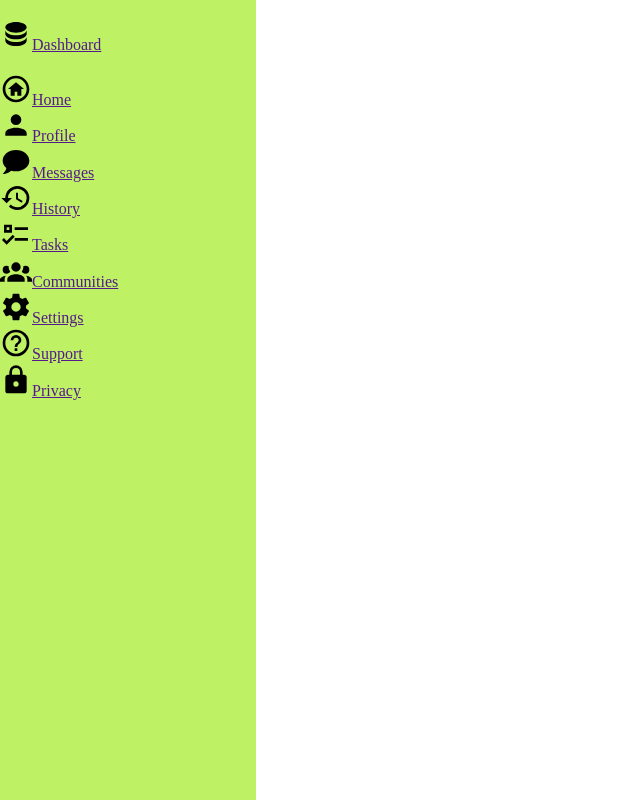
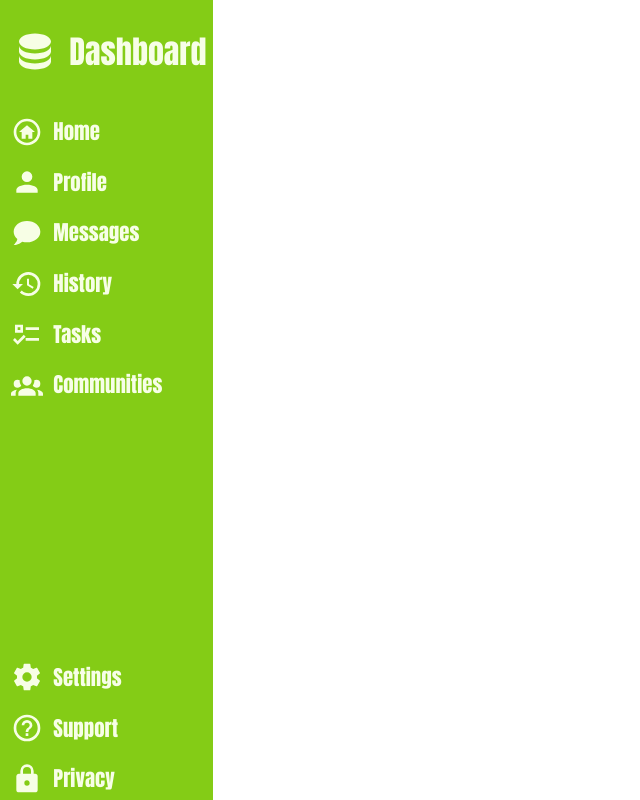
Before and after one commit to JacobRane/admin-dashboard, a plain HTML site: page index.html in a window 1280 px wide. Shown: the whole page, without its empty margins (0-640 px from the left). Drawn offline with Linux system fonts and the light colour scheme.

Commit message:
Finish the sidebar

```diff
--- a/index.html
+++ b/index.html
@@ -9,16 +9,16 @@
 <body>
     <div class="sidebar">
 
-        <div class="dashboard"><a href=""><img src="media/database.svg" alt="Icon of a dashboard">Dashboard</a></div>
-        <div><a href=""><img src="media/home-circle-outline.svg" alt="">Home</a></div>
-        <div><a href=""><img src="media/account.svg" alt="">Profile</a></div>
-        <div><a href=""><img src="media/chat.svg" alt="">Messages</a></div>
-        <div><a href=""><img src="media/history.svg" alt="">History</a></div>
-        <div><a href=""><img src="media/format-list-checks.svg" alt="">Tasks</a></div>
-        <div><a href=""><img src="media/account-group.svg" alt="">Communities</a></div>
-        <div><a href=""><img src="media/cog.svg" alt="">Settings</a></div>
-        <div><a href=""><img src="media/help-circle-outline.svg" alt="">Support</a></div>
-        <div><a href=""><img src="media/lock.svg" alt="">Privacy</a></div>
+        <div class="dashboard"><a href=""><img src="media/database.svg" alt="Icon of a dashboard"><span>Dashboard</span></a></div>
+        <div class="home"><a href=""><img src="media/home-circle-outline.svg" alt=""><span>Home</span></a></div>
+        <div><a href=""><img src="media/account.svg" alt=""><span>Profile</span></a></div>
+        <div><a href=""><img src="media/chat.svg" alt=""><span>Messages</span></a></div>
+        <div><a href=""><img src="media/history.svg" alt=""><span>History</span></a></div>
+        <div><a href=""><img src="media/format-list-checks.svg" alt=""><span>Tasks</span></a></div>
+        <div><a href=""><img src="media/account-group.svg" alt=""><span>Communities</span></a></div>
+        <div class="settings"><a href=""><img src="media/cog.svg" alt=""><span>Settings</span></a></div>
+        <div><a href=""><img src="media/help-circle-outline.svg" alt=""><span>Support</span></a></div>
+        <div class="Privacy"><a href=""><img src="media/lock.svg" alt=""><span>Privacy</span></a></div>
 
     </div>
     <div class="right-side">
--- a/styles.css
+++ b/styles.css
@@ -1,24 +1,62 @@
+* {
+   font-family: Impact,Haettenschweiler,"Arial Narrow Bold",sans-serif
+}
+
 body {
-    margin: 0;
-    padding: 0;
-    display: grid;
-    grid-template-columns: 1fr 4fr;
+   margin: 0;
+   padding: 0;
+   display: grid;
+   grid-template-columns: 1fr 5fr
 }
 
 .sidebar {
-    display: grid;
-    grid-template-rows: 2fr repeat(10, 1fr) 10fr;
-    background-color: #bef264;
-    height: 100vh;
+   display: flex;
+   background-color: #84cc16;
+   height: 100vh;
+   flex-direction: column;
+   gap: 1%
 }
 
-.dashboard {
-    background-color: #bef264;
+.sidebar a {
+   display: flex;
+   text-decoration: none
+}
+
+.dashboard,.home {
+   margin-top: 10%
 }
 
 .sidebar img {
-    width: 2rem;
+   width: 2rem;
+   filter: invert(93%) sepia(9%) saturate(387%) hue-rotate(43deg) brightness(106%) contrast(99%);
+   margin-left: 5%
 }
+
+.sidebar div:hover {
+   background-color: #71af15
+}
+
+.sidebar span {
+   align-self: center;
+   font-size: 1.3rem;
+   font-weight: 700;
+   margin-left: 5%;
+   color: #f7fee7
+}
+
+.dashboard span {
+   font-size: 2rem
+}
+
+.dashboard img {
+   width: 3rem
+}
+
 .sidebar div {
-    align-self: center;
+   padding-top: 2.5%;
+   padding-bottom: 2.5%
 }
+
+.settings {
+   margin-top: auto
+}
```
